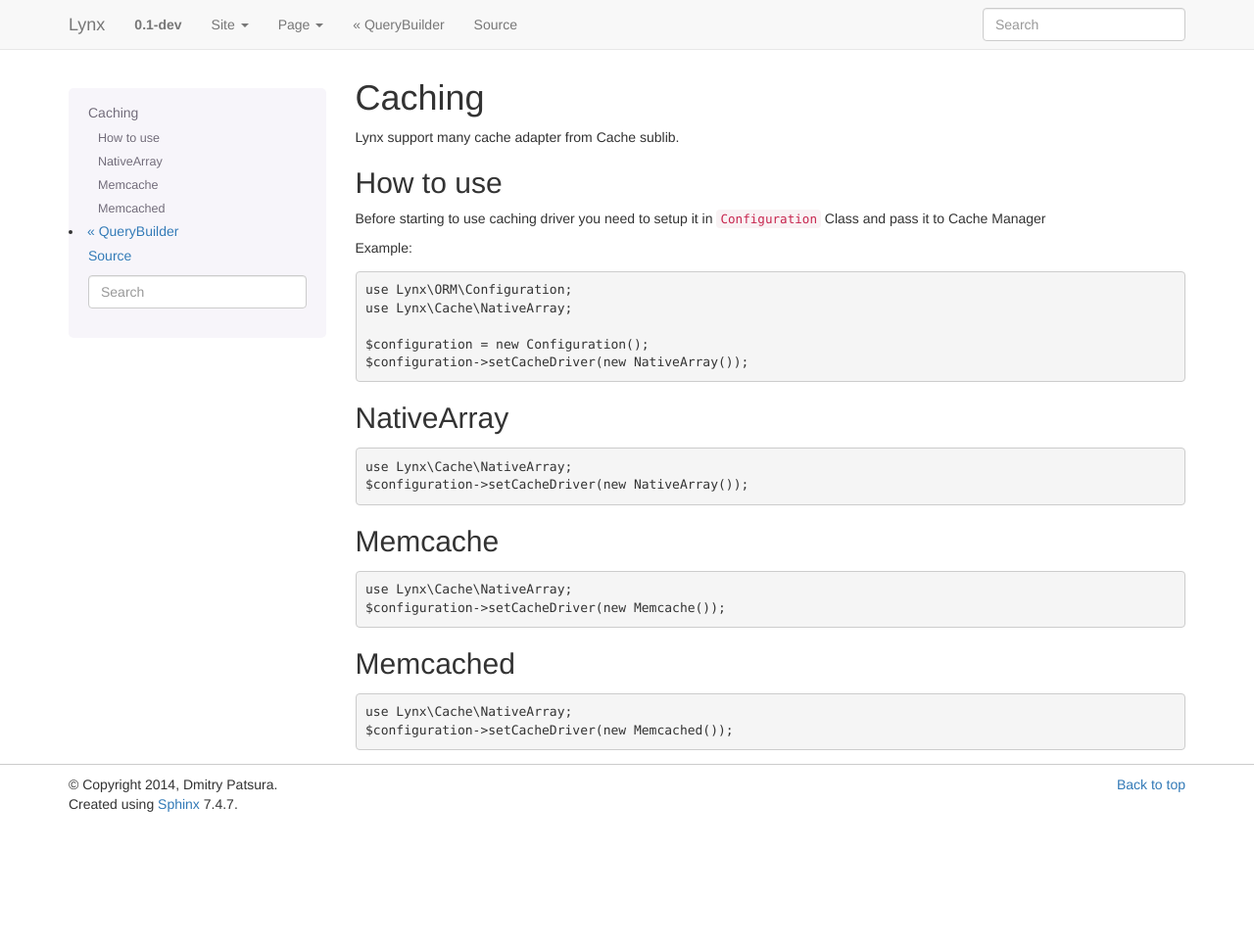
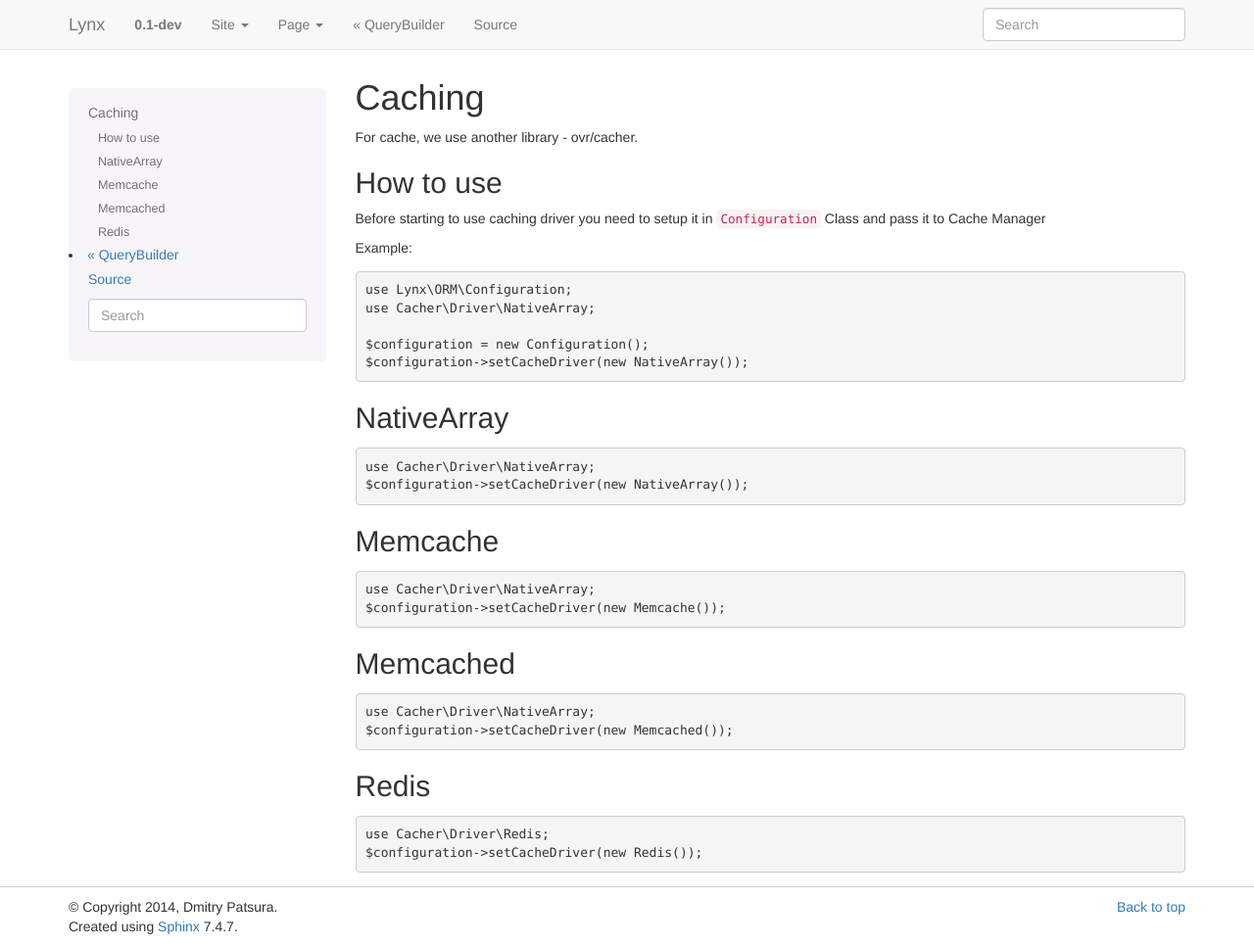
Before and after one commit to lynx/docs, a Sphinx documentation site: the page built from en/source/caching.rst, in a window 1280 px wide and 966 px high. Shown: the whole window at 98% size. Built offline with Sphinx 7.4.7, drawn with Linux system fonts in a browser that asks for light colours; nearby versions of some CDN libraries; library files that are not in the unit come from our copies.

Commit message:
Synx with ru version

```diff
--- a/en/source/caching.rst
+++ b/en/source/caching.rst
@@ -1,7 +1,7 @@
 Caching
 =======
 
-Lynx support many cache adapter from Cache sublib.
+For cache, we use another library - ovr/cacher.
 
 How to use
 ----------
@@ -13,7 +13,7 @@
 .. code-block:: php
 
 	use Lynx\ORM\Configuration;
-	use Lynx\Cache\NativeArray;
+	use Cacher\Driver\NativeArray;
 
 	$configuration = new Configuration();
 	$configuration->setCacheDriver(new NativeArray());
@@ -23,7 +23,7 @@
 
 .. code-block:: php
 
-	use Lynx\Cache\NativeArray;
+	use Cacher\Driver\NativeArray;
 	$configuration->setCacheDriver(new NativeArray());
 
 Memcache
@@ -31,7 +31,7 @@
 
 .. code-block:: php
 
-	use Lynx\Cache\NativeArray;
+	use Cacher\Driver\NativeArray;
 	$configuration->setCacheDriver(new Memcache());
 
 Memcached
@@ -39,5 +39,13 @@
 
 .. code-block:: php
 
-	use Lynx\Cache\NativeArray;
+	use Cacher\Driver\NativeArray;
 	$configuration->setCacheDriver(new Memcached());
+
+Redis
+---------
+
+.. code-block:: php
+
+	use Cacher\Driver\Redis;
+	$configuration->setCacheDriver(new Redis());
```
